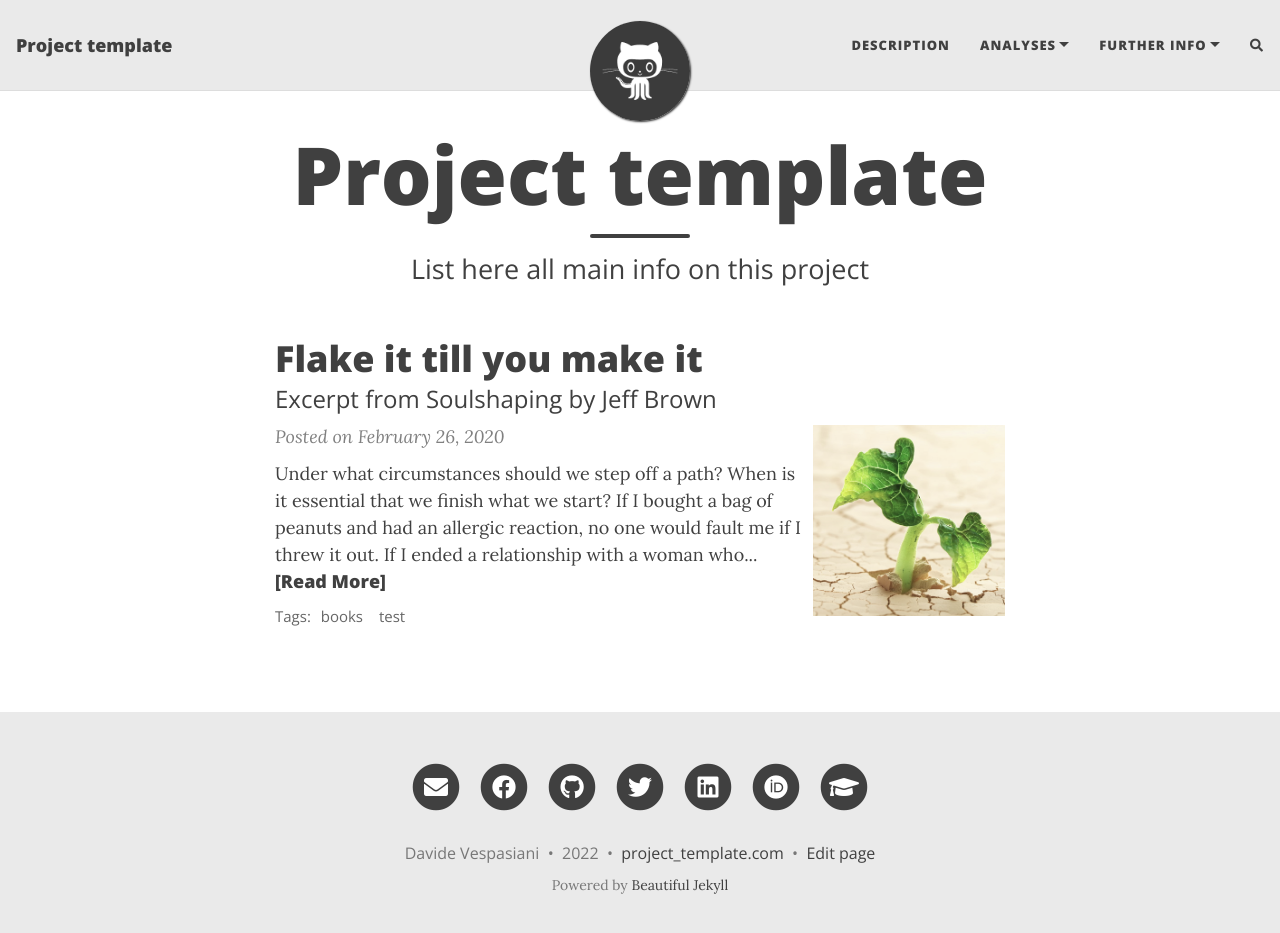
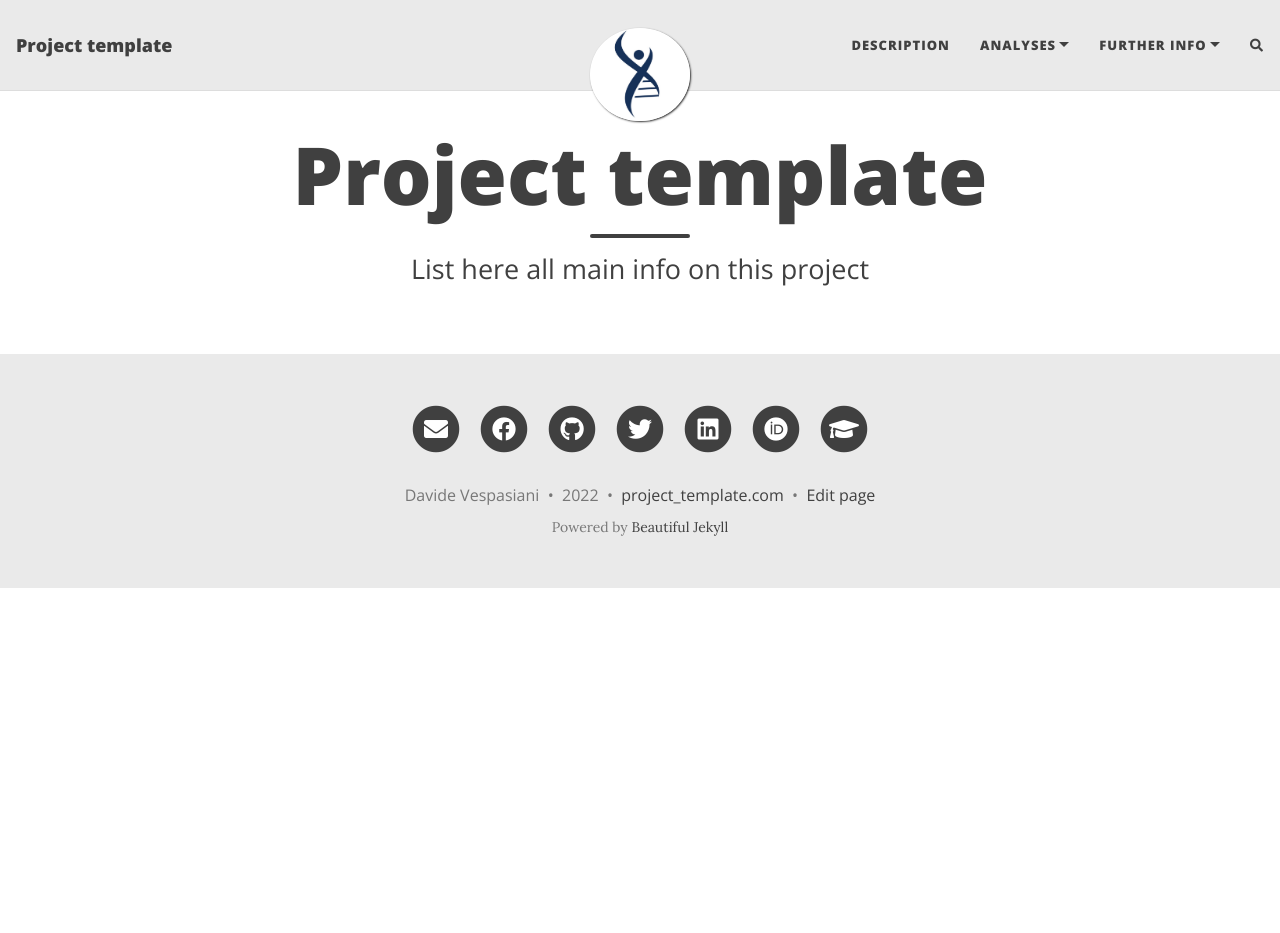
Before and after one commit to dvespasiani/project_template, a Jekyll site: the page built from index.html, in a window 1280 px wide and 946 px high. Shown: the top 933 px of the window. Built offline with Jekyll 4.4.1, drawn with Linux system fonts in a browser that asks for light colours; nearby versions of some CDN libraries; the list of posts is cut into pages by our own code; comment, search, counter and statistics services are not loaded.

```diff
--- a/_config.yml
+++ b/_config.yml
@@ -35,7 +35,7 @@
 
 # Image to show in the navigation bar - works best with a square image
 # Remove this parameter if you don't want an image in the navbar
-avatar: "/assets/img/avatar-icon.png"
+avatar: "/assets/img/logo.jpeg"
 
 # By default, the image is cut into a circle. You can disable this behaviour by setting 'round-avatar: false'
 round-avatar: true
--- a/_posts/2020-02-26-post1.md
+++ /dev/null
@@ -1,17 +0,0 @@
----
-layout: post
-title: Flake it till you make it
-subtitle: Excerpt from Soulshaping by Jeff Brown
-cover-img: /assets/img/path.jpg
-thumbnail-img: /assets/img/thumb.png
-share-img: /assets/img/path.jpg
-tags: [books, test]
----
-
-Under what circumstances should we step off a path? When is it essential that we finish what we start? If I bought a bag of peanuts and had an allergic reaction, no one would fault me if I threw it out. If I ended a relationship with a woman who hit me, no one would say that I had a commitment problem. But if I walk away from a seemingly secure route because my soul has other ideas, I am a flake?
-
-The truth is that no one else can definitively know the path we are here to walk. It’s tempting to listen—many of us long for the omnipotent other—but unless they are genuine psychic intuitives, they can’t know. All others can know is their own truth, and if they’ve actually done the work to excavate it, they will have the good sense to know that they cannot genuinely know anyone else’s. Only soul knows the path it is here to walk. Since you are the only one living in your temple, only you can know its scriptures and interpretive structure.
-
-At the heart of the struggle are two very different ideas of success—survival-driven and soul-driven. For survivalists, success is security, pragmatism, power over others. Success is the absence of material suffering, the nourishing of the soul be damned. It is an odd and ironic thing that most of the material power in our world often resides in the hands of younger souls. Still working in the egoic and material realms, they love the sensations of power and focus most of their energy on accumulation. Older souls tend not to be as materially driven. They have already played the worldly game in previous lives and they search for more subtle shades of meaning in this one—authentication rather than accumulation. They are often ignored by the culture at large, although they really are the truest warriors.
-
-A soulful notion of success rests on the actualization of our innate image. Success is simply the completion of a soul step, however unsightly it may be. We have finished what we started when the lesson is learned. What a fear-based culture calls a wonderful opportunity may be fruitless and misguided for the soul. Staying in a passionless relationship may satisfy our need for comfort, but it may stifle the soul. Becoming a famous lawyer is only worthwhile if the soul demands it. It is an essential failure if you are called to be a monastic this time around. If you need to explore and abandon ten careers in order to stretch your soul toward its innate image, then so be it. Flake it till you make it.
```
Also changed, not shown: assets/img/logo.jpeg (added).
